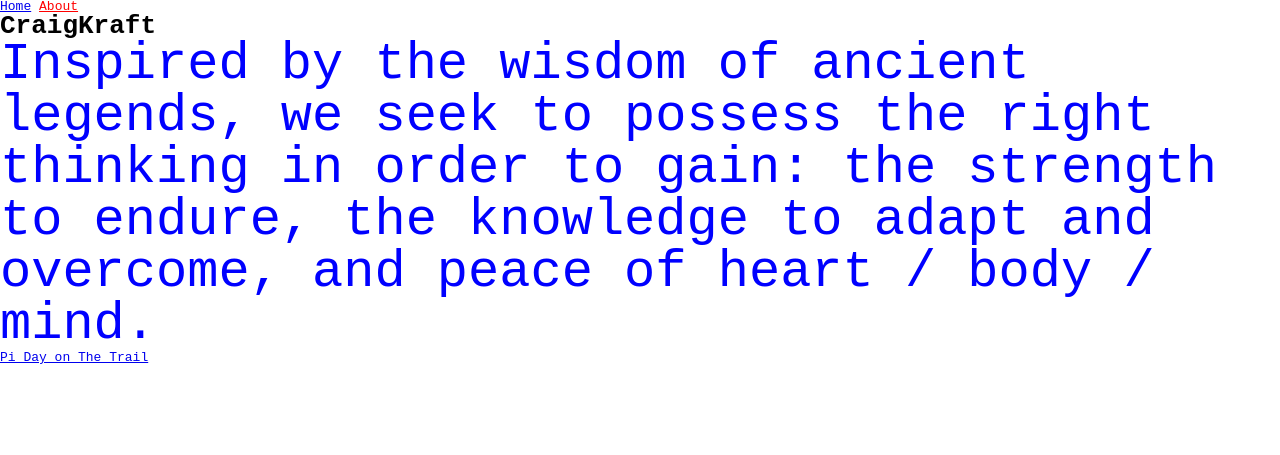
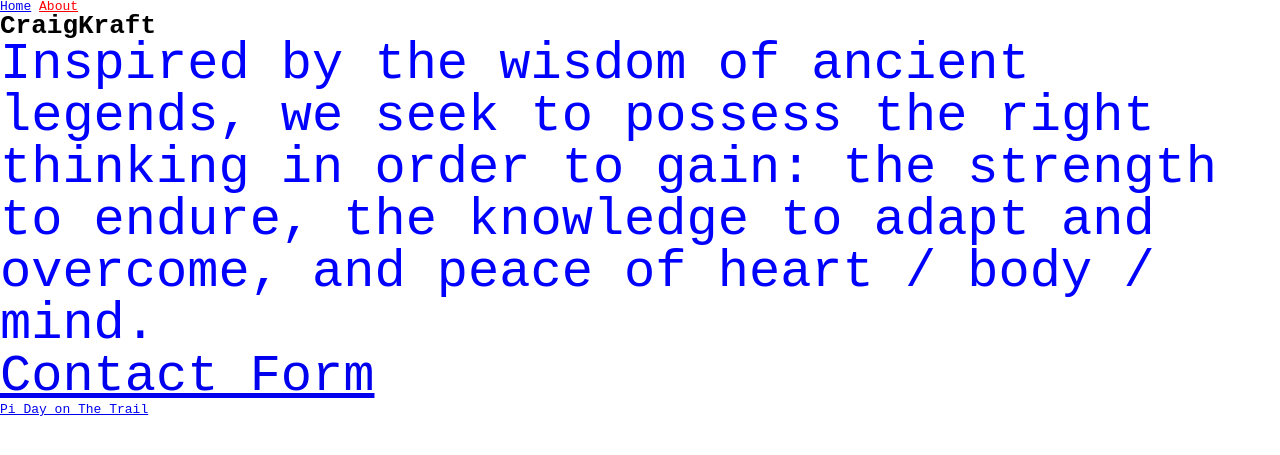
Before and after one commit to craigkraft/craigkraft.github.io, a Jekyll site: the page built from about.md, in a window 1280 px wide. Shown: the top 455 px of the page. Built offline with Jekyll 4.4.1, drawn with Linux system fonts in a browser that asks for light colours.

Commit message:
Update about.md

```diff
--- a/about.md
+++ b/about.md
@@ -6,3 +6,5 @@ title: About
 # CraigKraft
 
 Inspired by the wisdom of ancient legends, we seek to possess the right thinking in order to gain: the strength to endure, the knowledge to adapt and overcome, and peace of heart / body / mind.
+
+[Contact Form](https://forms.gle/8J1yJnXnkzfPvtYP9)
```
